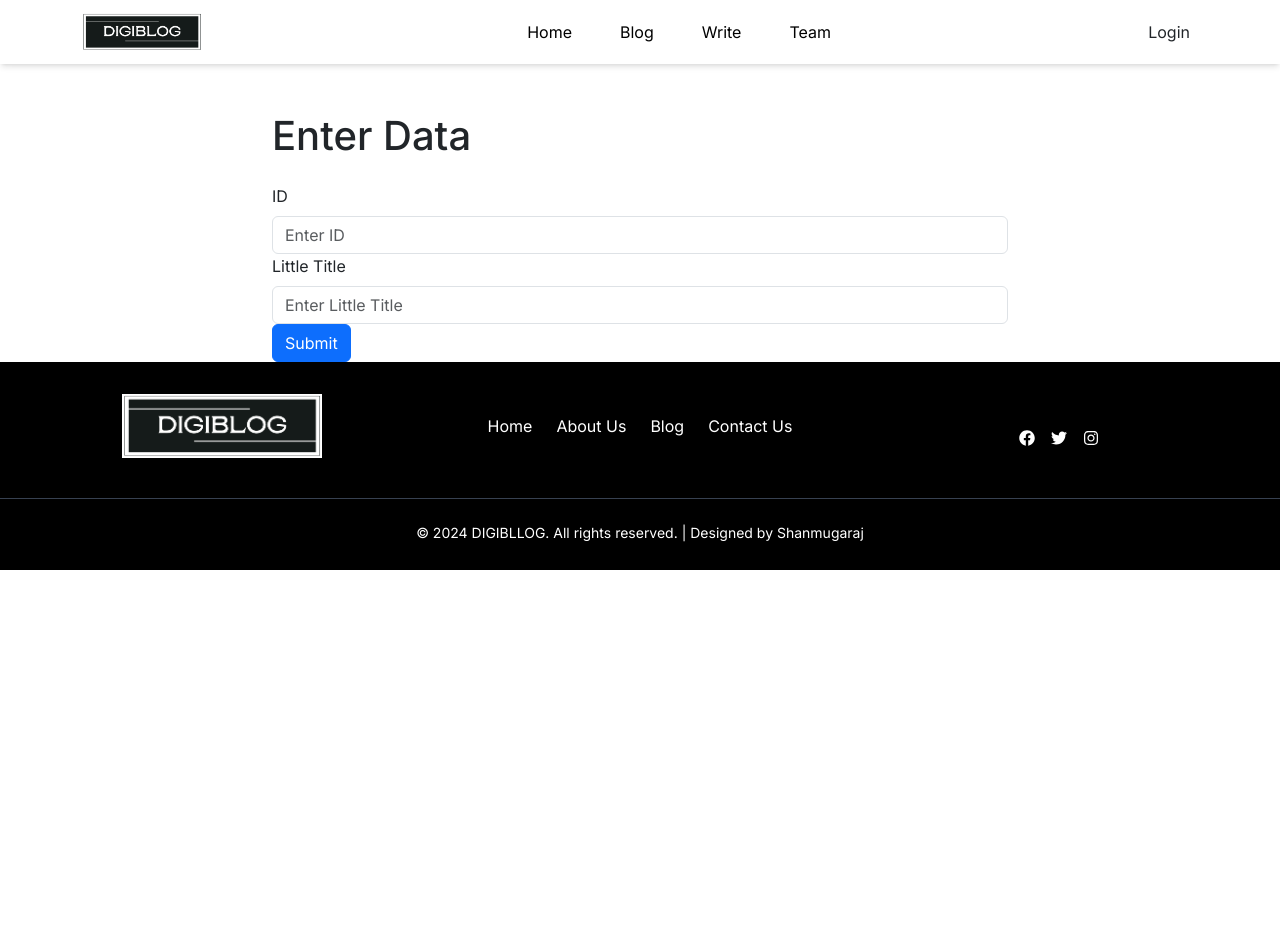
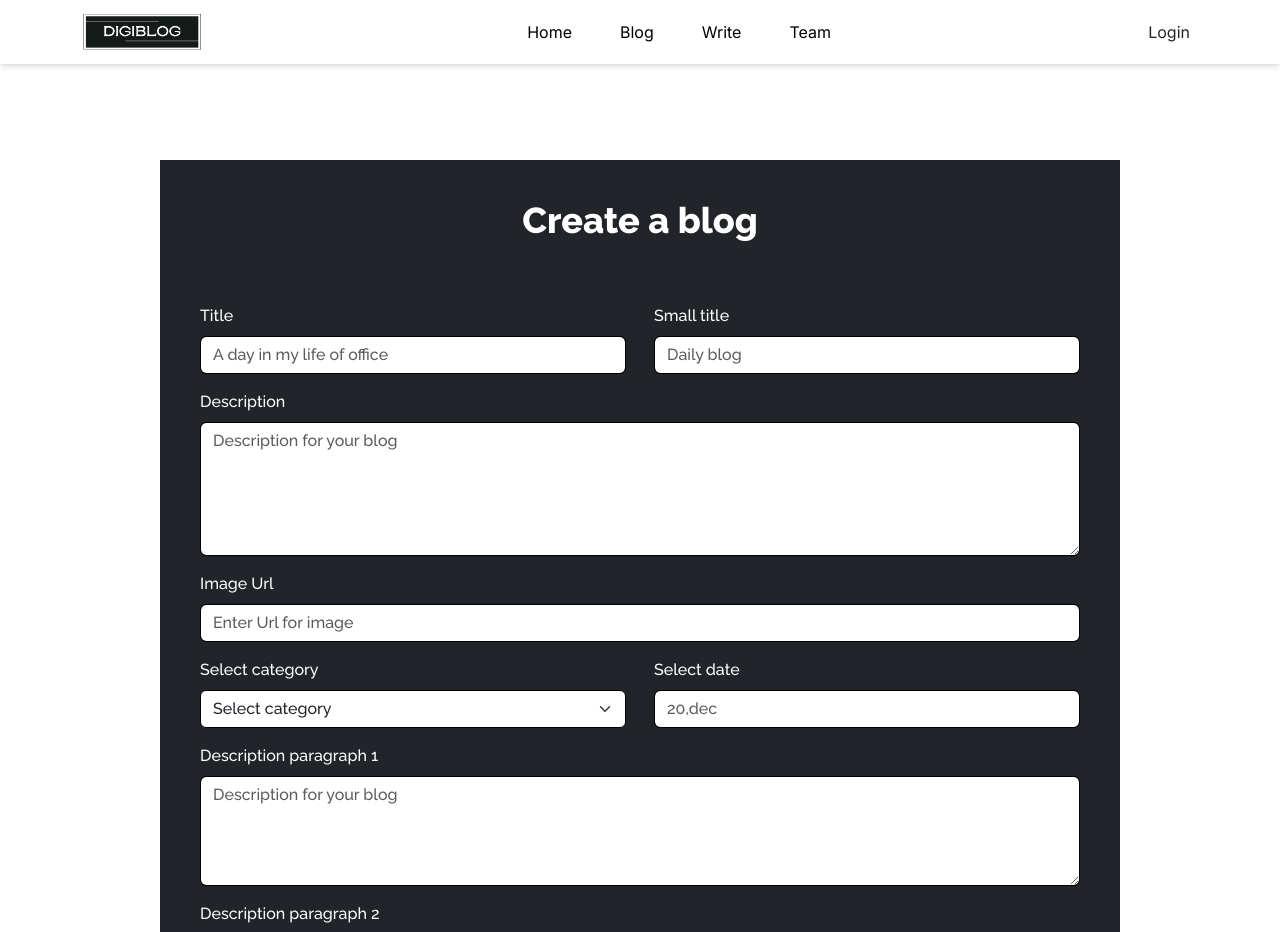
Before and after one commit to ShanZenX/Digi-blog, a Next.js app: page /write in a window 1280 px wide. Shown: the top 932 px of the page. Before the commit the page ends 800 px from the top, so only its background shows below. Built offline with nearby package versions, Linux system fonts and the light colour scheme.

Commit message:
Added form in write section

```diff
--- a/app/write/page.jsx
+++ b/app/write/page.jsx
@@ -1,83 +1,118 @@
 "use client";
 
-import React, { useState } from 'react';
-import { Form, Button, Container, Row, Col } from 'react-bootstrap';
+import React from "react";
+import FloatingLabel from "react-bootstrap/FloatingLabel";
+import Form from "react-bootstrap/Form";
+import Heading from "../Components/mini-components/Heading";
+import { Button } from "react-bootstrap";
+import { Raleway } from "next/font/google";
+const fontRaleway = Raleway({
+  weight: "500",
+  style: "normal",
+  subsets: ["latin"],
+});
+export default function page() {
+  return (
+    <div className={ `flex flex-col items-center justify-center mx-40 my-24 bg-[#212529] text-white ${fontRaleway.className} `}>
+      <div className="pt-10 pb-2">
+        {" "}
+        <Heading title={"Create a blog "} />
+      </div>
 
+      <div className="w-full p-10 flex flex-col">
+      <Form className="flex flex-col" >
 
-export default function page() {
-  const [formData, setFormData] = useState({
-    id: '',
-    little_title: '',
-    title: '',
-    description: '',
-    image_url: '',
-    category: '',
-    date: '',
-    additional_info: '',
-    additional_info_2: ''
-  });
-
-  const handleChange = (e) => {
-    const { name, value } = e.target;
-    setFormData(prevState => ({
-      ...prevState,
-      [name]: value
-    }));
-  };
-
-  const handleSubmit = (e) => {
-    e.preventDefault();
-    // Do something with formData, like sending it to an API
-    console.log(formData);
-    // Reset form after submission
-    setFormData({
-      id: '',
-      little_title: '',
-      title: '',
-      description: '',
-      image_url: '',
-      category: '',
-      date: '',
-      additional_info: '',
-      additional_info_2: ''
-    });
-  };
-  return (
-    <Container>
-    <Row className="justify-content-md-center mt-5">
-      <Col md={8}>
-        <h1 className="mb-4">Enter Data</h1>
-        <Form onSubmit={handleSubmit}>
-          <Form.Group controlId="formId">
-            <Form.Label>ID</Form.Label>
+        <span className="flex gap-7 mb-3">
+          <span className="w-1/2">
+            {" "}
+            <Form.Label htmlFor="Title">Title</Form.Label>
             <Form.Control
               type="text"
-              placeholder="Enter ID"
-              name="id"
-              value={formData.id}
-              onChange={handleChange}
+              placeholder="A day in my life of office"
+              className="font-thin border-black focus:!shadow-lg"
             />
-          </Form.Group>
-
-          <Form.Group controlId="formLittleTitle">
-            <Form.Label>Little Title</Form.Label>
+          </span>
+          <span className="w-1/2">
+            {" "}
+            <Form.Label htmlFor="SmallTitle">Small title</Form.Label>
             <Form.Control
               type="text"
-              placeholder="Enter Little Title"
-              name="little_title"
-              value={formData.little_title}
-              onChange={handleChange}
+              placeholder="Daily blog"
+              className="font-thin border-black focus:!shadow-lg"
             />
-          </Form.Group>
+          </span>
+        </span>
+        <span className="mb-3 flex flex-col">
+          <Form.Label htmlFor="description">Description</Form.Label>
+          <Form.Control
+            type="text"
+            as="textarea"
+            rows={5}
+            placeholder="Description for your blog"
+            className="font-thin border-black focus:!shadow-lg "
+          />
+        </span>
+        <span className="mb-3 flex flex-col">
+          <Form.Label htmlFor="image">Image Url</Form.Label>
+          <Form.Control
+            type="text"
+            placeholder="Enter Url for image"
+            className="font-thin border-black focus:!shadow-lg "
+          />
+        </span>
+        <span className="md:flex gap-7 mb-3">
+          <span className="md:w-1/2">
+            <Form.Label htmlFor="SmallTitle">Select category</Form.Label>
+            <Form.Select
+              aria-label="Default select example"
+              className="font-thin border-black focus:!shadow-lg"
+            >
+              <option>Select category</option>
+              <option value="1">Game</option>
+              <option value="2">Education</option>
+              <option value="3">Food</option>
+              <option value="4">Anime</option>
+              <option value="5">Travel</option>
+              <option value="6">Fitness</option>
 
-          {/* Repeat Form.Group for other fields */}
+            </Form.Select>
+          </span>
+          <span className="md:w-1/2">
+            {" "}
+            <Form.Label htmlFor="SmallTitle">Select date</Form.Label>
+            <Form.Control
+              type="text"
+              placeholder="20,dec"
+              className="font-thin border-black focus:!shadow-lg"
+            />
+          </span>
+        </span>
+        <span className="mb-3 flex flex-col">
+          <Form.Label htmlFor="description-2">Description paragraph 1</Form.Label>
+          <Form.Control
+            type="text"
+            as="textarea"
+            rows={4}
+            placeholder="Description for your blog"
+            className="font-thin border-black focus:!shadow-lg "
+          />
+        </span>  <span className="mb-3 flex flex-col">
+          <Form.Label htmlFor="description-3">Description paragraph 2</Form.Label>
+          <Form.Control
+            type="text"
+            as="textarea"
+            rows={4}
+            placeholder="Description for your blog"
+            className="font-thin border-black focus:!shadow-lg "
+          />
+        </span >
+        <span className="self-end ">
+        <Button variant="danger" className="mr-4 mt-4">Cancel</Button>{' '}
+        <Button variant="success" className="mr-4 mt-4">Publish</Button>{' '}
+        </span>
 
-          <Button variant="primary" type="submit">
-            Submit
-          </Button>
         </Form>
-      </Col>
-    </Row>
-  </Container>
-  )
+      </div>
+    </div>
+  );
 }
```
